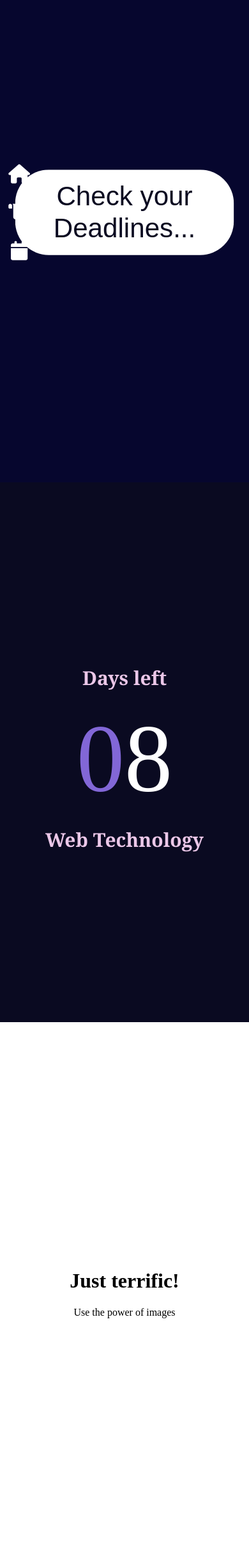
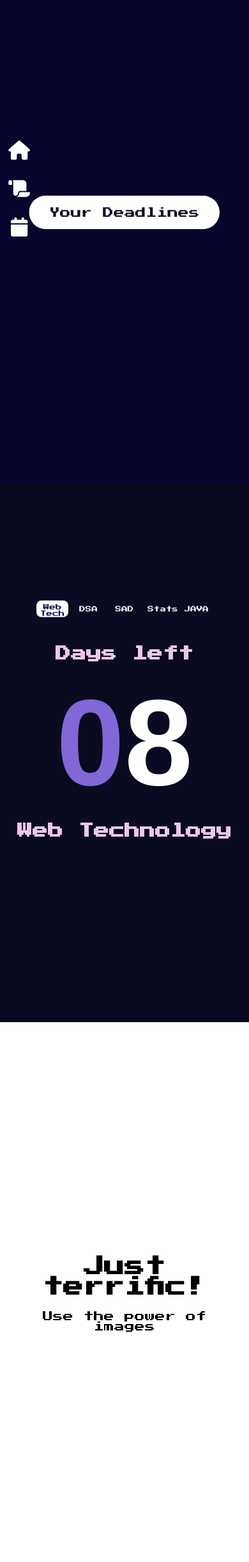
Before and after one commit to Senyadt2/Project-A, a PHP site: page / in a window 390 px wide. Shown: the part 90-2532 px from the top of the page at 64% size. Run offline with PHP 8.4, Linux system fonts and the light colour scheme; data that the repository does not hold is empty.

Commit message:
Add files via upload

```diff
--- a/css/style.css
+++ b/css/style.css
@@ -1,5 +1,7 @@
+@import url('https://fonts.googleapis.com/css2?family=Press+Start+2P&display=swap');
 *{
     box-sizing: border-box;
+    font-family: 'Press Start 2P';
 }
 html{
     scroll-behavior: smooth;
@@ -28,7 +30,7 @@ header{
     z-index: 4;
     margin: 0;
     width: 60px;
-    height: 100vh;
+    transform: translateY(35vh);
     position: fixed;
     display: flex;
     background-image:;
@@ -44,7 +46,7 @@ header{
     background-color: white;
     padding:5px;
     border-radius: 7px;
-    font-size: 14px;
+    font-size: 1rem;
     color: white;
 }
 .side-icons{
@@ -103,12 +105,10 @@ header{
     font-size: 24px;
     color: rgb(28, 214, 206);
 
-
-
 }*/
 .explore{
     animation-name: ex;
-    font-size: 24px;
+    font-size: 1.5rem;
     animation-duration: 2s;
     animation-iteration-count: infinite;
     animation-timing-function: ease-in-out;
@@ -163,14 +163,19 @@ header{
     top: 50%;
     left: 50%;
     position: absolute;
-    width: 500px;
-    height: 350px;
+    width: 30em;
+    height: 25em;
     overflow: hidden;
 }
 .ass-content{
     position: relative;
     width: 100%;
-    font-size: 150px;
+}
+
+.tens,.ones{
+    font-size: 12rem;
+    font-family: sans-serif;
+    font-weight: 600;
 }
 .ass-content .tens{
     color: rgb(130 ,103, 215);
@@ -180,11 +185,10 @@ header{
 }
 .ass-content h1{
     font-size: 30px;
-    font-family: Georgia, Times, 'Times New Roman', serif  ;
 }
 .button-box{
-    transform: translate(450px,-150px);
-    position: fixed;
+    position: relative;
+    transform: translateX(22rem);
     background-color: transparent;
     z-index: 3;
     width: 100%;
@@ -196,11 +200,10 @@ header{
 .button-box button{
 }
 .btn{
-    width: 160px;
-    padding: 10px 0px;
+    width: 5.25em;
+    height: 2.75em;
     margin: 3px;
     z-index: 3;
-    font-family:sans-serif;
     font-size: 32px;
     border:none;
     border-radius: 8px;
@@ -222,4 +225,44 @@ header{
     position: absolute;
     display: flex;
     width: 500%;
+    overflow-x: scroll;
+    z
 }
+@media screen and (max-width: 900px) {
+    .section{
+    }
+    .button-box{
+        flex-direction: row;
+        transform: translateY(-14em);
+    }
+    .btn{
+        font-size: 1.25em;
+    }
+    .explore{
+        font-size: 1.25rem;
+    }
+  }
+
+@media screen and (max-width: 625px){
+    .btn{
+        font-size: 0.8em;
+        padding: 5px;
+    }
+    .explore{
+        font-size: 0.8rem;
+    }
+    .ass-head{
+        font-size: 1.5em !important;
+    }
+    .ass-box{
+        width: 90vw;
+    }
+}
+@media screen and (max-width: 400px){
+    .btn{
+        font-size: 0.6em;
+    }
+    .explore{
+        font-size: 0.6rem;
+    }
+}
--- a/index.php
+++ b/index.php
@@ -20,7 +20,7 @@
     </div>
     <div class="section" id="section1">
         <div class="content">
-            <button onclick="#section2" class="explore">Check your Deadlines...</button>
+            <button href="window.location.href='#section2'" class="explore">Your Deadlines<span class="dots"></span></button>
         </div>
     </div>
 
@@ -37,25 +37,29 @@
 
                 <div class="wrapper">
                     <div class="ass-content ass1">
-                        <h1>Days left</h1>
+                        <h1 class="ass-head">Days left</h1>
                         <span class="tens">0</span><span class="ones">8</span>
-                        <h1>Web Technology</h1>
+                        <h1 class="ass-head">Web Technology</h1>
                     </div>
                     <div class="ass-content ass2">
-                        <h1>System Analysis<br> and Design</h1>
-                        <p>2020 / 02 / 02</p>
+                        <h1 class="ass-head">Days left</h1>
+                        <span class="tens">0</span><span class="ones">8</span>
+                        <h1 class="ass-head">Data Sturucture and Analysis</h1>
                     </div>
                     <div class="ass-content ass3">
-                        <h1>asdozxvhozixvh</h1>
-                        <p>2020 / 02 / 02</p>
+                        <h1 class="ass-head">Days left</h1>
+                        <span class="tens">0</span><span class="ones">8</span>
+                        <h1 class="ass-head">Systen Analysis and Design</h1>
                     </div>
                     <div class="ass-content ass4">
-                        <h1>uyiu</h1>
-                        <p>2020 / 02 / 02</p>
+                        <h1 class="ass-head">Days left</h1>
+                        <span class="tens">0</span><span class="ones">8</span>
+                        <h1 class="ass-head">Probability and Statistics</h1>
                     </div>
                     <div class="ass-content ass5">
-                        <h1>zxz</h1>
-                        <p>2020 / 02 / 02</p>
+                    <h1 class="ass-head">Days left</h1>
+                        <span class="tens">0</span><span class="ones">8</span>
+                        <h1 class="ass-head">Web Technology</h1>
                     </div>
                 </div>
                 </div>
--- a/js/script.js
+++ b/js/script.js
@@ -54,3 +54,16 @@ for(var b=0;b<5;b++){
 //         wrap.style.left = tmp;
 //     })
 // }
+
+var dot = document.querySelector(".dots");
+// var count = 0;
+// dot.textContent += ".";
+// dot.addEventListener("mousedown",function(){
+//     while(true){
+//         count++;
+//         dot.textContent += ".";
+//         if(count == 3){
+//             dot.textContent = "";
+//         }
+//     }
+// })
```
